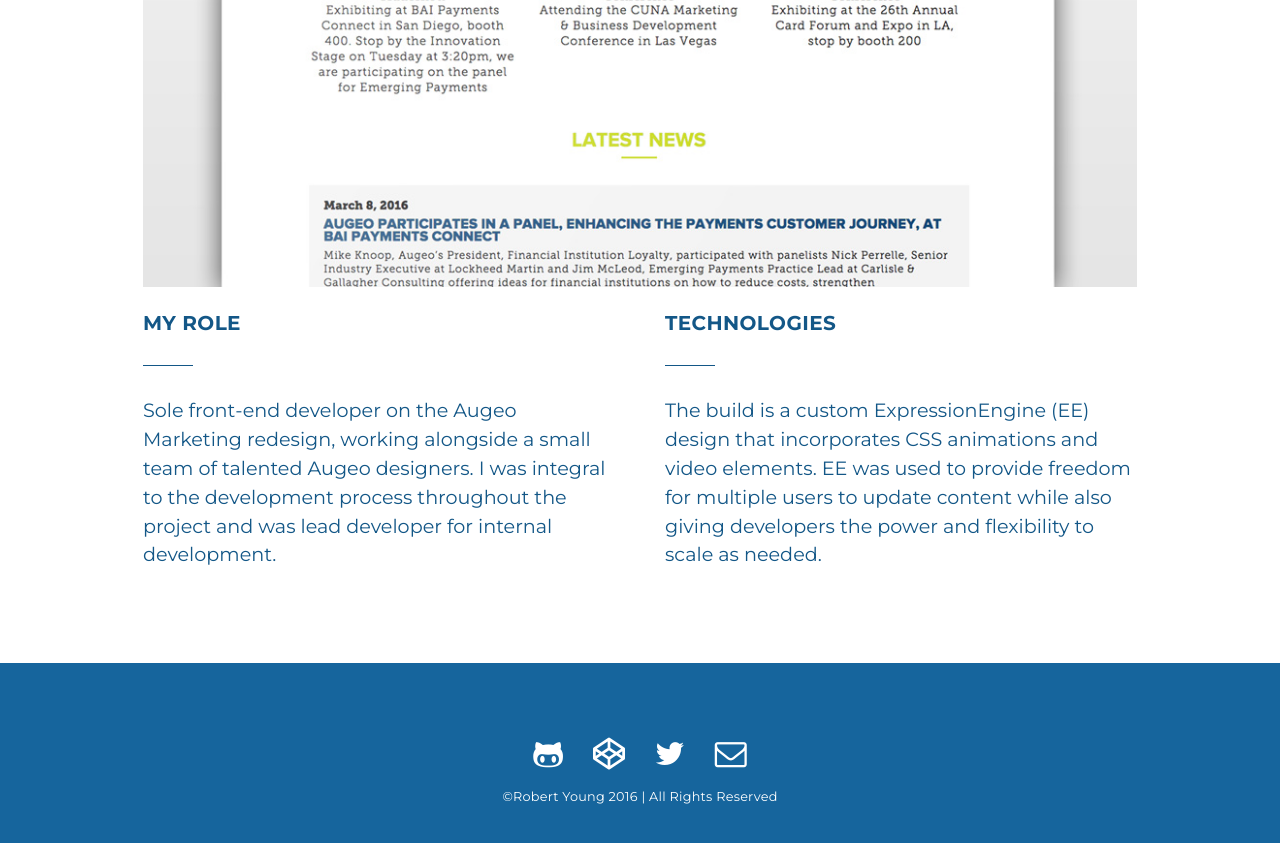
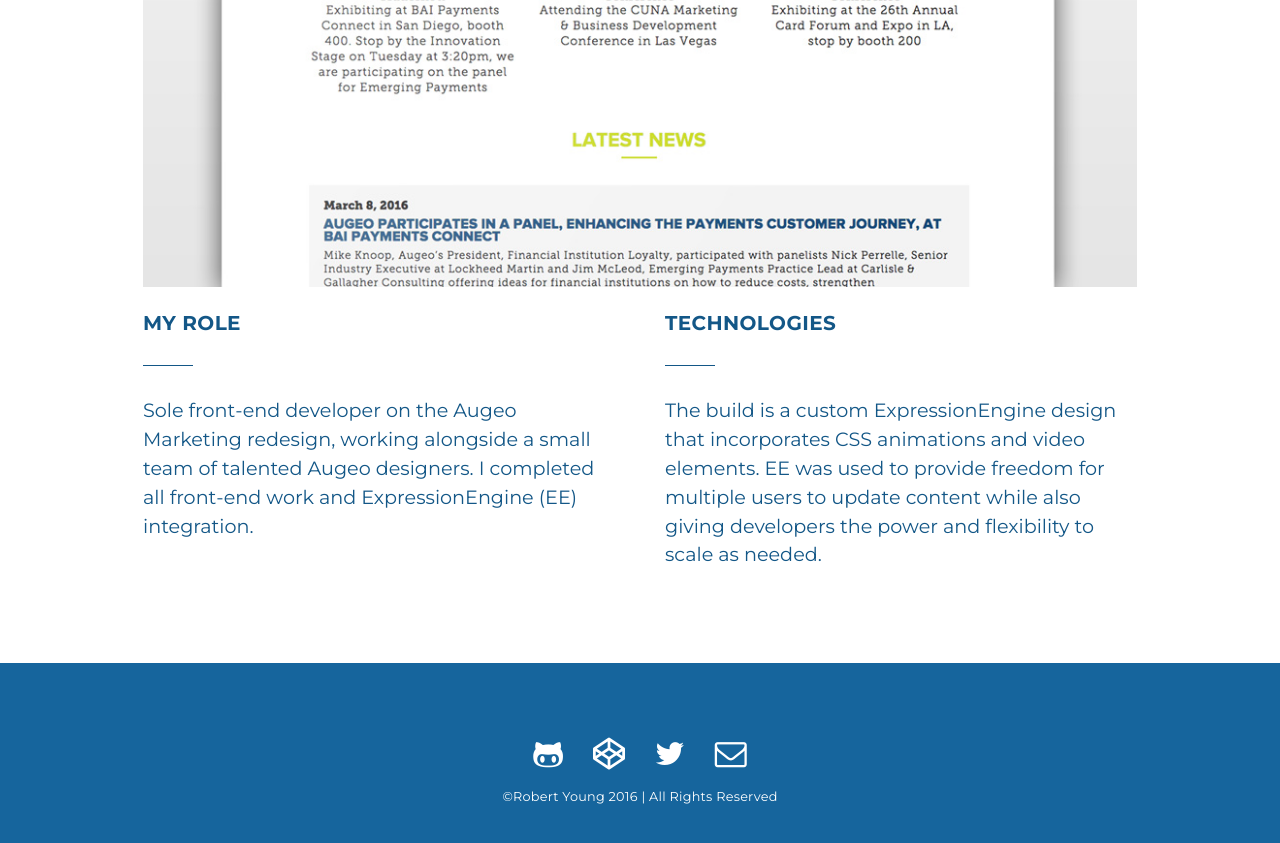
Before and after one commit to ryoungz/robblog, a Jekyll site: the page built from projects/augeo.html, in a window 1280 px wide and 900 px high, scrolled down 848 px. Shown: the top 843 px of the window. Built offline with Jekyll 4.4.1, drawn with Linux system fonts in a browser that asks for light colours; nearby versions of some CDN libraries.

Commit message:
updated my role content

```diff
--- a/projects/augeo.html
+++ b/projects/augeo.html
@@ -14,11 +14,11 @@
         <div class="row">
             <div class="col primary">
                 <h2 class="page-subtitle">My Role</h2>
-                <p>Sole front-end developer on the Augeo Marketing redesign, working alongside a small team of talented Augeo designers. I was integral to the development process throughout the project and was lead developer for internal development.</p>
+                <p>Sole front-end developer on the Augeo Marketing redesign, working alongside a small team of talented Augeo designers. I completed all front-end work and ExpressionEngine (EE) integration.</p>
             </div>
             <div class="col secondary">
                 <h2 class="page-subtitle">Technologies</h2>
-                <p>The build is a custom ExpressionEngine (EE) design that incorporates CSS animations and video elements. EE was used to provide freedom for multiple users to update content while also giving developers the power and flexibility to scale as needed.</p>
+                <p>The build is a custom ExpressionEngine design that incorporates CSS animations and video elements. EE was used to provide freedom for multiple users to update content while also giving developers the power and flexibility to scale as needed.</p>
             </div>
         </div>
     </div>
```
